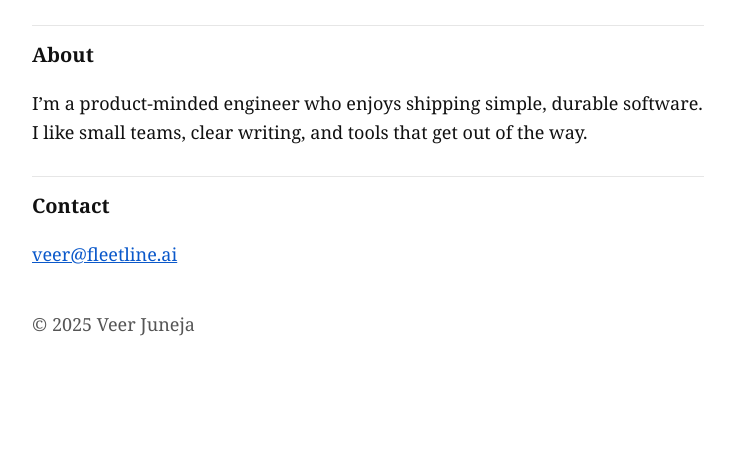
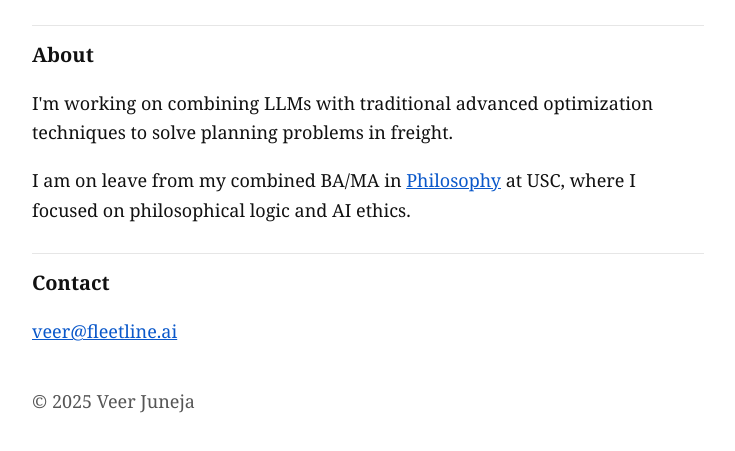
Before and after one commit to VeerJuneja/website, a plain HTML site: page index.html in a window 1280 px wide. Shown: the part 175-626 px from the top of the page, without its empty margins (272-1007 px from the left). Drawn offline with Linux system fonts and the light colour scheme.

Commit message:
Update About section with current work and USC Philosophy link; simplify copy

```diff
--- a/index.html
+++ b/index.html
@@ -33,11 +33,8 @@
 
       <section id="about" class="section">
         <h2>About</h2>
-        <p>
-          I’m a product‑minded engineer who enjoys shipping simple, durable
-          software. I like small teams, clear writing, and tools that get out of
-          the way.
-        </p>
+        <p>I'm working on combining LLMs with traditional advanced optimization techniques to solve planning problems in freight.</p>
+        <p>I am on leave from my combined BA/MA in <a href="https://dornsife.usc.edu/phil" target="_blank" rel="noopener">Philosophy</a> at USC, where I focused on philosophical logic and AI ethics.</p>
       </section>
 
       <section id="contact" class="section">
```
